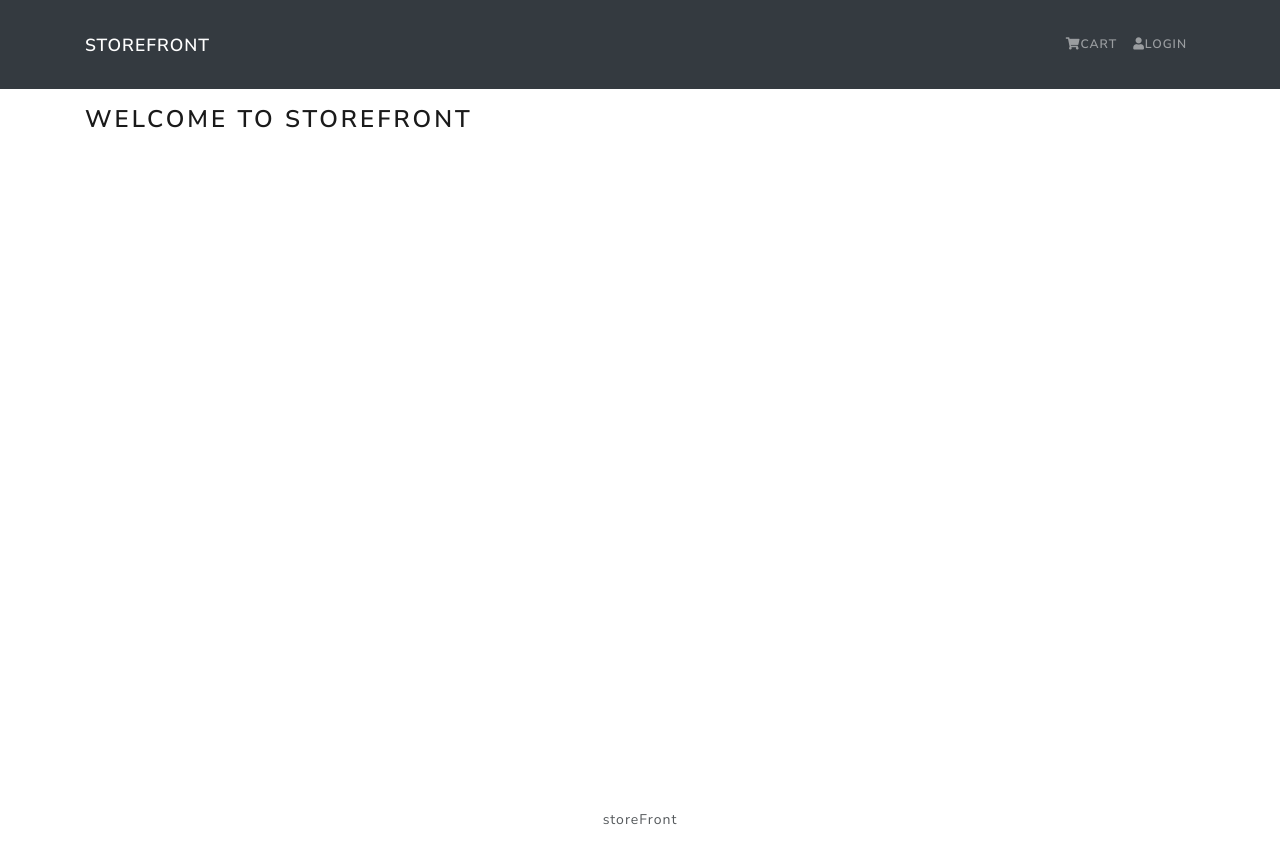
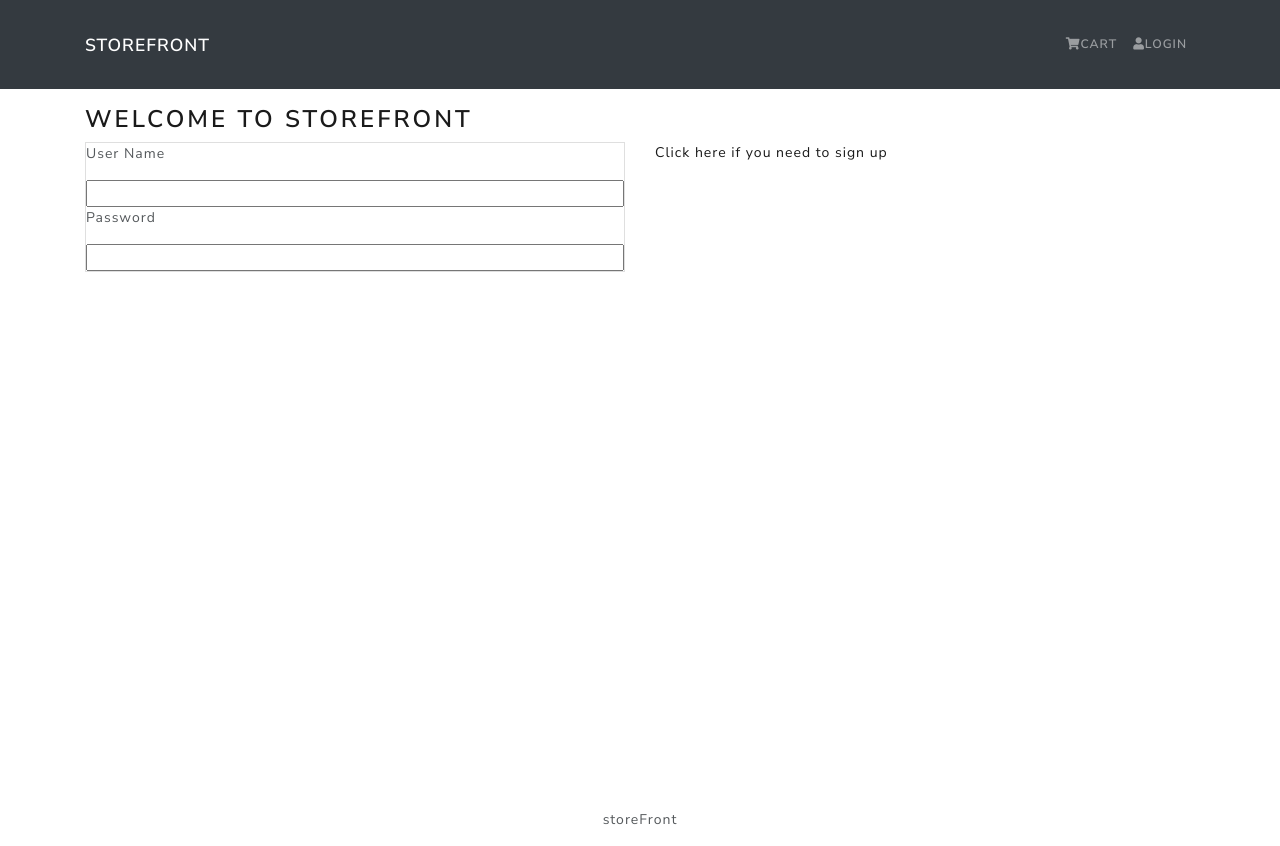
Before and after one commit to 14Anthony/StudentStore, a React (Create React App) app in the folder shopside/: page / in a window 1280 px wide. Built offline with nearby package versions, Linux system fonts and the light colour scheme.

Commit message:
pushing to new branch

```diff
--- a/shopside/src/App.js
+++ b/shopside/src/App.js
@@ -2,7 +2,7 @@ import React from 'react'
 import { Container } from 'react-bootstrap'
 import Header from './components/Header'
 import Footer from './components/Footer'
-
+import Login from './components/login';
 const App = () => {
   return (
     <div>
@@ -13,6 +13,7 @@ const App = () => {
             Welcome to storeFront
         </h3>
         </Container>
+        <Login />
       </main>
       <Footer />
     </div>
--- /dev/null
+++ b/shopside/src/components/login.js
@@ -0,0 +1,29 @@
+import React from "react";
+// import Content from "../components/Content";
+
+function Login() {
+  return (
+    <div>
+    <div className = 'container'>
+    </div>
+     <div className = 'container'>
+      <div className = 'row'>
+        <div className = 'col'>
+          <div className = "card">
+          <p>User Name</p>
+          <input></input>
+          <p> Password</p>
+          <input></input>
+          </div>
+        </div>
+        <div className = 'col'>
+          <a href= "#"> Click here if you need to sign up</a>
+        </div>
+      </div>
+
+     </div>
+    </div>
+  );
+}
+
+export default Login;
```
